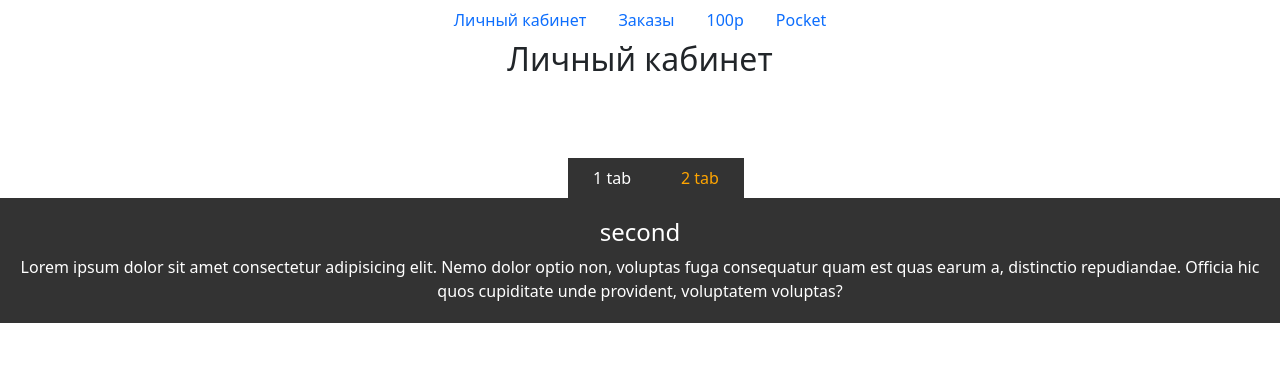
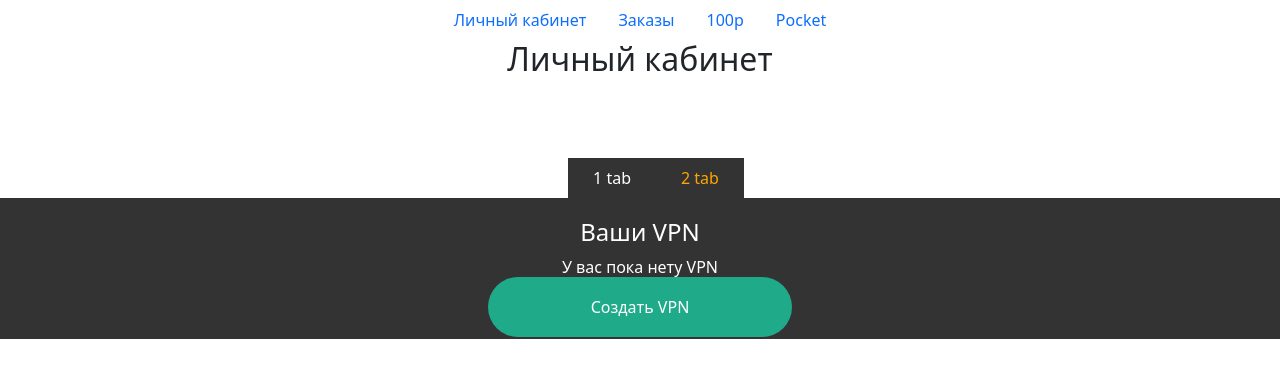
Before and after one commit to symon261731/wolves_private_networks-wpn-, a React (Create React App) app in the folder client/: page /personalPage in a window 1280 px wide. Both pictures are taken after a click on the item "2 tab". Shown: the top 378 px of the page. Built offline with nearby package versions, Linux system fonts and the light colour scheme.

Commit message:
add btn in presonal vpn

```diff
--- a/client/src/App.jsx
+++ b/client/src/App.jsx
@@ -2,6 +2,7 @@ import React from 'react';
 import { Routes, Route } from 'react-router-dom';
 import NavBar from './components/NavBar/NavBar';
 import PersonalPage from './components/PersonalPage/PersonalPage';
+import './null.scss';
 
 function App() {
   return (
--- a/client/src/components/PersonalPage/PersonalPage.jsx
+++ b/client/src/components/PersonalPage/PersonalPage.jsx
@@ -4,10 +4,10 @@
 /* eslint-disable max-len */
 import React, { useState } from 'react';
 import './PesonalPage.scss';
+import { Link } from 'react-router-dom';
 
 export default function PersonalPage() {
   const [toggleState, setToggleState] = useState(1);
-
   const toggleTab = (index) => {
     setToggleState(index);
   };
@@ -28,7 +28,6 @@ export default function PersonalPage() {
           2 tab
         </li>
       </ul>
-
       <div className="personal-page__tabs">
         <div className={toggleState === 1 ? 'personal-page__one-tab active-content' : 'personal-page__one-tab'}>
           <h4 className="personal-page__tab-title">first</h4>
@@ -38,8 +37,9 @@ export default function PersonalPage() {
         </div>
         <div className={toggleState === 2 ? 'personal-page__one-tab active-content' : 'personal-page__one-tab'}>
           <div className="personal-page__content">
-            <h4 className="personal-page__tab-title">second</h4>
-            Lorem ipsum dolor sit amet consectetur adipisicing elit. Nemo dolor optio non, voluptas fuga consequatur quam est quas earum a, distinctio repudiandae. Officia hic quos cupiditate unde provident, voluptatem voluptas?
+            <h4 className="personal-page__tab-title">Ваши VPN</h4>
+            <p className="personal-page__content">У вас пока нету VPN</p>
+            <Link className="personal-page__btn" to="/createVPN">Создать VPN</Link>
           </div>
         </div>
       </div>
--- a/client/src/components/PersonalPage/PesonalPage.scss
+++ b/client/src/components/PersonalPage/PesonalPage.scss
@@ -43,7 +43,21 @@
         display: none;
     }
 
+    &__btn {
+        text-decoration: none;
+        color: white;
+        font-size: 16px;
+        line-height: 1.4;
+        font-weight: 500;
+        background-color: #1FAB8A;
+        border-radius: 60px;
+        padding: 19px 103px;
 
+        &:hover {
+            color: white;
+            background: linear-gradient(0deg, rgba(0, 0, 0, 0.2), rgba(0, 0, 0, 0.2)), #309F85;
+        }
+    }
 }
 
 .active-tab {
--- /dev/null
+++ b/client/src/null.scss
@@ -0,0 +1,23 @@
+li {
+    list-style: none;
+}
+
+
+a {
+    color: inherit;
+}
+
+a,
+a:visited {
+    text-decoration: none;
+}
+
+a:hover {
+    text-decoration: none;
+}
+
+body,
+html {
+    min-height: 100%;
+    line-height: 1;
+}
```
